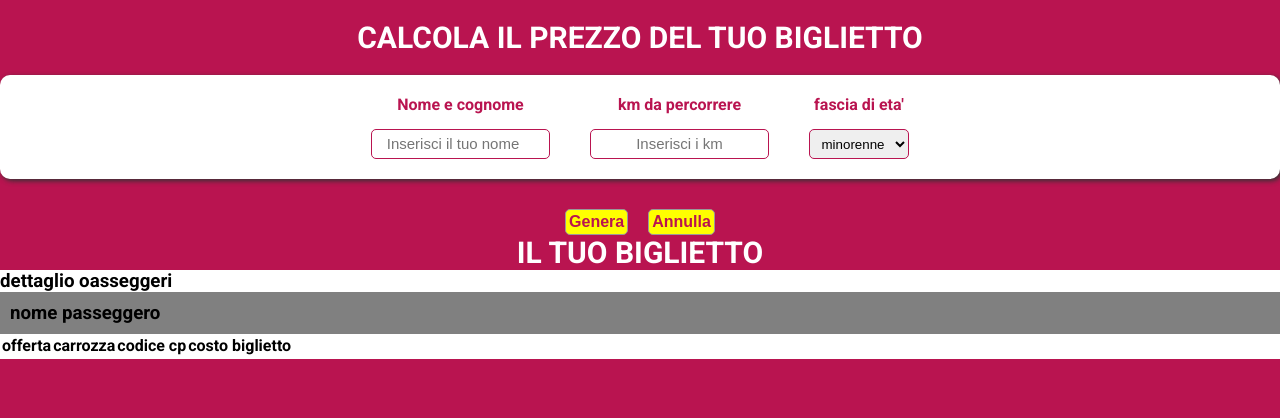
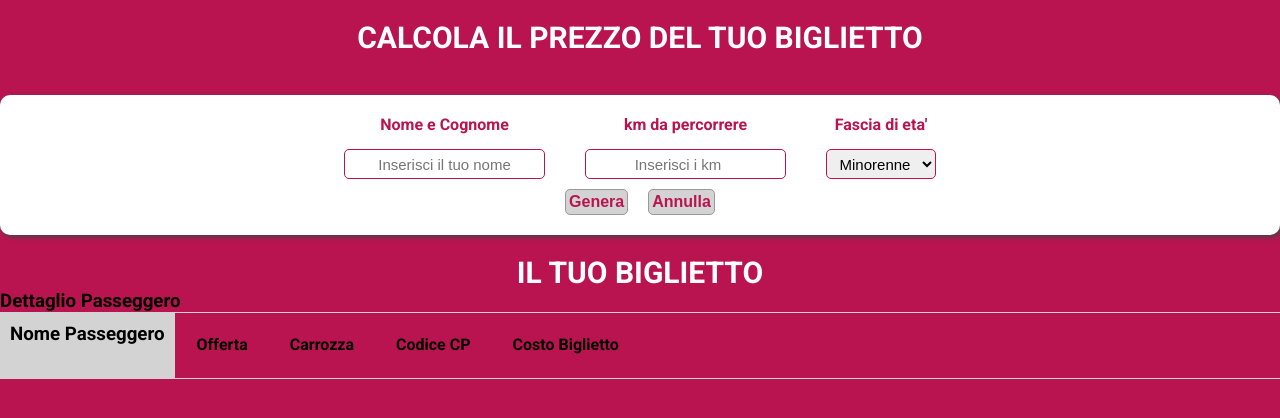
Before and after one commit to musumeci-gabriele/js-biglietto-treno-form, a plain HTML site: page index.html in a window 1280 px wide. Drawn offline with Linux system fonts and the light colour scheme.

Commit message:
correzioni

```diff
--- a/css/style.css
+++ b/css/style.css
@@ -9,14 +9,7 @@ body{
   font-family: 'Roboto', sans-serif;
 }
 
-
 /* mix */
-.container{
-  max-width: 1280px;
-  margin: auto;
-  padding: 20px 0;
-}
-
 h1, h2{
   color: #fff;
   background-color: inherit;
@@ -24,25 +17,32 @@ h1, h2{
   font-size: 30px;
   text-transform: uppercase;
 }
+.container{
+  max-width: 1280px;
+  margin: auto;
+  padding: 20px 0;
+}
+
+/* BOTTONI */
 .btn{
   color: #B91450;
   font-size: 16px;
   font-weight: bold;
   padding: 3px;
-  background-color: yellow;
+  background-color: lightgrey;
   border-radius: 5px;
   border: 1px solid #999;
   cursor: pointer;
   margin: 10px 10px 0 10px;
 }
 .btn:hover{
-  background-color: grey;
-  color: #fff;
+  background-color: lightgrey;
+  color: white;
+  cursor: pointer;
 }
 .row{
   display: flex;
   justify-content:center;
-
 }
 .col{
   display: flex;
@@ -52,11 +52,11 @@ h1, h2{
 }
 
 /* dati imput */
-.dati-imput{
-  background-color: #fff;
+.data-input{
+  background-color: white;
   color: inherit;
   border-radius: 10px;
-  box-shadow: 2px 2px 5px #333;
+  box-shadow: 2px 2px 5px #444;
   padding: 20px;
   margin: 20px 0;
 }
@@ -70,34 +70,43 @@ input, select{
   border-radius: 5px;
   height: 30px;
   border: 1px solid #B91450;
+  font-size: 15px;
 }
 input::placeholder{
   text-align: center;
   font-size: 15px;
 }
-
 input:focus, select:focus{
   color: white;
   background-color: #B91450;
-  border:1px solid black;
 }
 
+/* STAMPA BIGLIETTO */
+.biglietto{
+  margin-top: 20px;
+}
 .biglietto-container{
   color: inherit;
   background-color: white;
+  padding: 20px;
   display: none;
+}
 
+
+.dati{
+  display: flex;
+  border-top: 1px solid lightgrey;
+  border-bottom: 1px solid lightgrey;
 }
 .show{
   display: block;
 }
-.dati-biglietto{
-  display: flex;
-}
-
-.nome-biglietto{
+.nome{
   padding: 10px;
   flex-shrink: 0;
-  background-color: grey;
+  background-color: lightgrey;
   color: inherit;
 }
+.offerta table th, offerta table td{
+  padding: 20px;
+}
--- a/index.html
+++ b/index.html
@@ -19,32 +19,38 @@
       <!-- //TITOLO -->
 
       <!-- BOX DATI CLIENTE -->
-      <div class="form-container">
+      <div class="container">
+        <!-- INPUT -->
+        <div class="data-input">
 
-        <div class="dati-imput">
+          <!-- INPUT DATI -->
+          <div class="row">
+            <!-- NOME E COGNOME -->
+            <div class="col">
+              <label for="nome">Nome e Cognome</label>
+              <input id="nome" type="text" placeholder="Inserisci il tuo nome">
+            </div>
+            <!-- //NOME E COGNOME -->
 
-          <div class="row">
-
-            <div class="col">
-              <label for="nome">Nome e cognome</label>
-              <input id="nome" type="number" placeholder="Inserisci il tuo nome">
-            </div>
+            <!-- KM DA PERCORRERE -->
             <div class="col">
               <label for="km">km da percorrere</label>
-              <input id="km" type="text" placeholder="Inserisci i km">
+              <input id="km" type="number" placeholder="Inserisci i km">
             </div>
+            <!-- KM DA PERCORRERE -->
+
+            <!-- FASCIA DI ETA' -->
             <div class="col">
-              <label id="Fascia-eta">fascia di eta'</label>
+              <label id="eta">Fascia di eta'</label>
               <select id="fascia-eta" name="fascia-eta">
-                <option value="minorenne">minorenne</option>
-                <option value="maggiorenne">maggiorenne</option>
+                <option value="minorenne">Minorenne</option>
+                <option value="maggiorenne">Maggiorenne</option>
                 <option value="Over 65">Over 65</option>
               </select>
             </div>
-
+            <!-- //FASCIA DI ETA' -->
           </div>
-
-        </div>
+          <!--// INPUT DATI -->
 
           <!-- BOTTONI  -->
           <div class="row">
@@ -53,26 +59,36 @@
           </div>
           <!-- // BOTTONI  -->
 
+        </div>
+        <!-- //INPUT -->
+
         <!-- STAMPA DEL BIGLIETTO -->
+        <section class="biglietto">
           <h2>il tuo biglietto</h2>
-        <div id="biglietto-container" class="biglietto-container show">
-          <h3>dettaglio oasseggeri</h3>
-          <div class="nome-biglietto">
-            <h3>nome passeggero</h3>
+          <div id="biglietto-container" class="">
+            <h3>Dettaglio Passeggero</h3>
+            <div class="dati">
+              <!-- NOME PASSEGGERO -->
+              <div class="nome">
+                <h3>Nome Passeggero</h3>
                 <h4 id="nome-passeggero"></h4>
               </div>
+              <!-- //NOME PASSEGGERO -->
 
               <!-- TABELLA DATI BIT -->
-          <div class="offerta-biglietto">
+              <div class="offerta">
                 <table>
+                  <!-- INTESTAZIONI TAB -->
                   <thead>
                     <tr>
-                  <th>offerta</th>
-                  <th>carrozza</th>
-                  <th>codice cp</th>
-                  <th>costo biglietto</th>
+                      <th>Offerta</th>
+                      <th>Carrozza</th>
+                      <th>Codice CP</th>
+                      <th>Costo Biglietto</th>
                     </tr>
                   </thead>
+                  <!-- //INTESTAZIONI TAB -->
+                  <!-- DATI TAB -->
                   <tbody>
                     <tr>
                       <td id="offerta"></td>
@@ -81,14 +97,17 @@
                       <td id="costo"></td>
                     </tr>
                   </tbody>
+                  <!--// DATI TAB -->
                 </table>
               </div>
               <!-- //TABELLA DATI BIT -->
+            </div>
 
           </div>
+        </section>
+        <!-- //STAMPA DEL BIGLIETTO -->
       </div>
       <!-- //BOX DATI CLIENTE -->
-
     </div>
     <!-- //FOGLIO DEL BIGLIETTO -->
 
```
Also changed, not shown: js/script.js (+0 -9 lines). Lines whose indentation alone changed are shown as unchanged.
